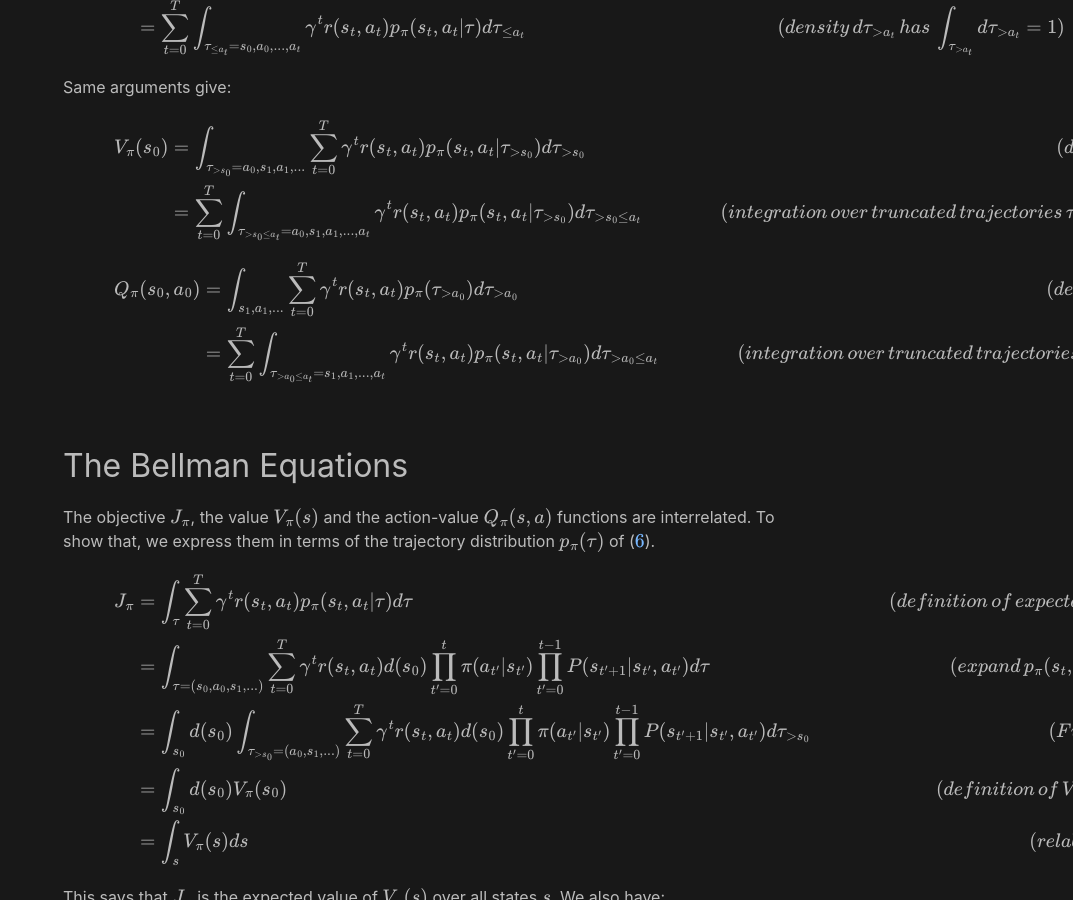
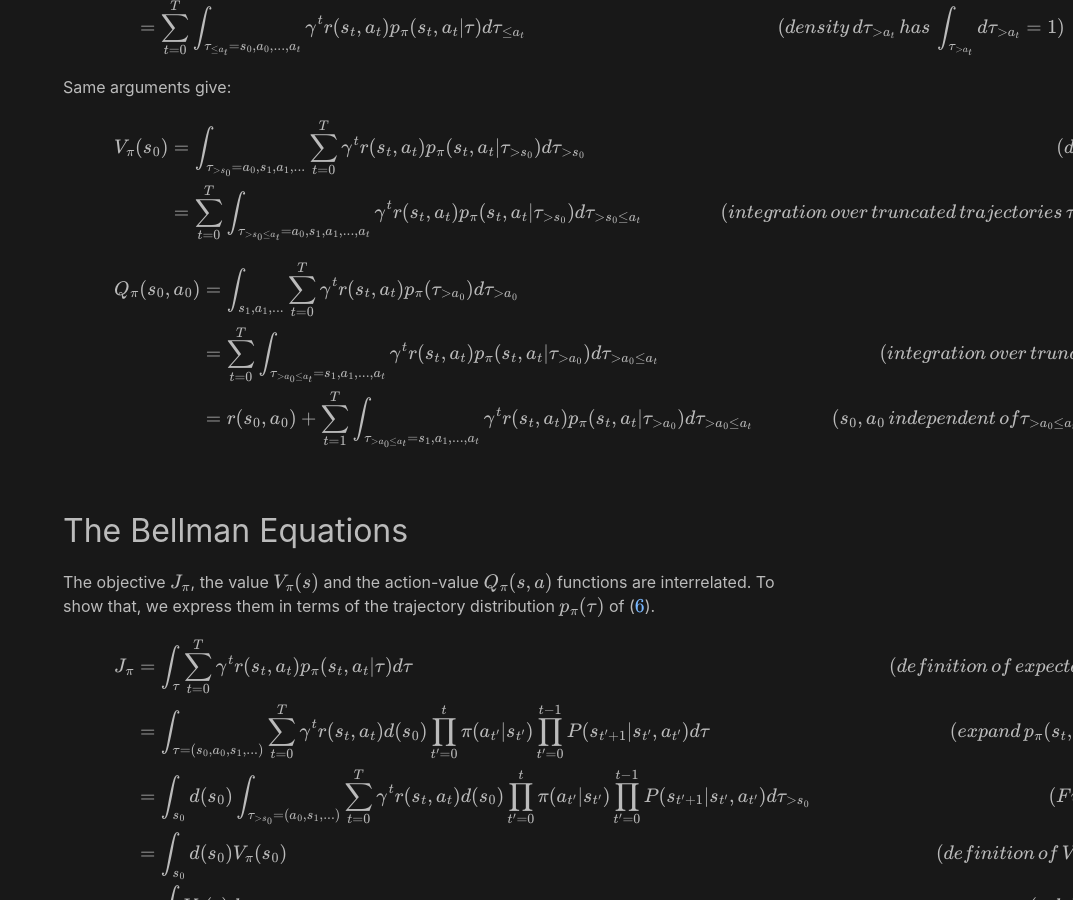
Before and after one commit to analytiq-hub/sigagent.github.io, a Jekyll site: the page built from machine_learning/_posts/2021-02-13-introduction_to_machine_learning.md, in a window 1280 px wide and 900 px high, scrolled down 6159 px. Shown: the whole window, without its empty margins (207-1280 px from the left). Built offline with Jekyll 4.4.1, drawn with Linux system fonts in a browser that asks for light colours; formulas are drawn with MathJax 3; a script that is not in the unit is left out.

Commit message:
*** empty log message ***

```diff
--- a/machine_learning/_posts/2021-02-13-introduction_to_machine_learning.md
+++ b/machine_learning/_posts/2021-02-13-introduction_to_machine_learning.md
@@ -246,6 +246,7 @@ $$
 \begin{align}
 Q_\pi(s_0, a_0) & = \int_{s_1, a_1, ...} \sum_{t=0}^{T} \gamma^{t} r(s_t, a_t) p_\pi(\tau_{>a_0}) d\tau_{>a_0} \hspace{1cm} & (definition \, of \, expectation) \\
 & = \sum_{t=0}^{T} \int_{\tau_{>a_0 \le a_t} = s_1, a_1, ..., a_t} \gamma^{t} r(s_t, a_t) p_\pi(s_t, a_t \vert \tau_{>a_0}) d\tau_{>a_0 \le a_t} \hspace{1cm} & (integration \, over \, truncated \, trajectories \, \tau_{>a_0 \le a_t} = s_1, a_1, ..., a_t) \\
+& = r(s_0,a_0) + \sum_{t=1}^{T} \int_{\tau_{>a_0 \le a_t} = s_1, a_1, ..., a_t} \gamma^{t} r(s_t, a_t) p_\pi(s_t, a_t \vert \tau_{>a_0}) d\tau_{>a_0 \le a_t} \hspace{1cm} & (s_0, a_0 \, independent \, of \tau_{>a_0 \le a_t} \, and \, density \, d\tau_{>a_0 \le a_t} \, has \int d\tau_{>a_0 \le a_t} = 1) \\
 \end{align}
 $$
 
```
